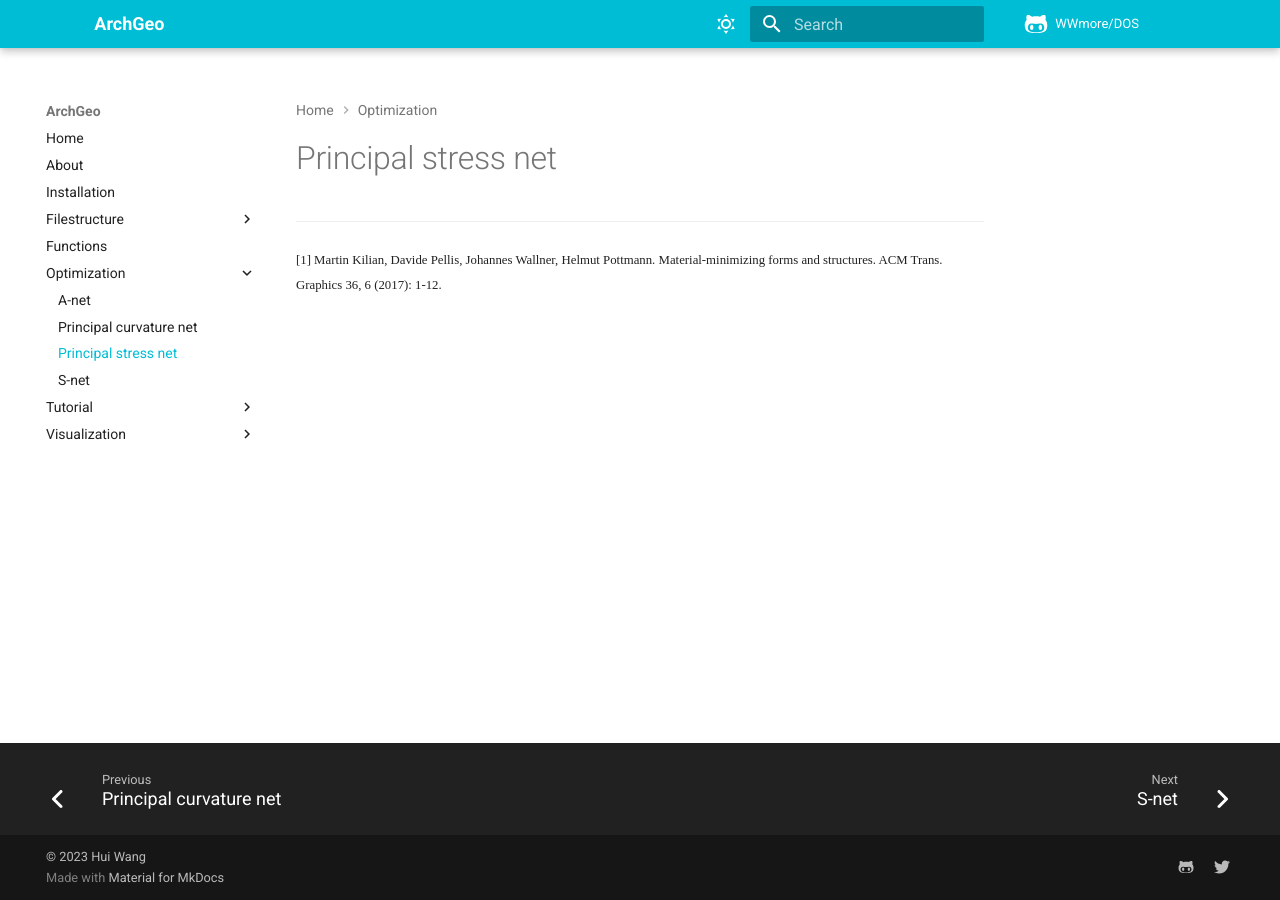
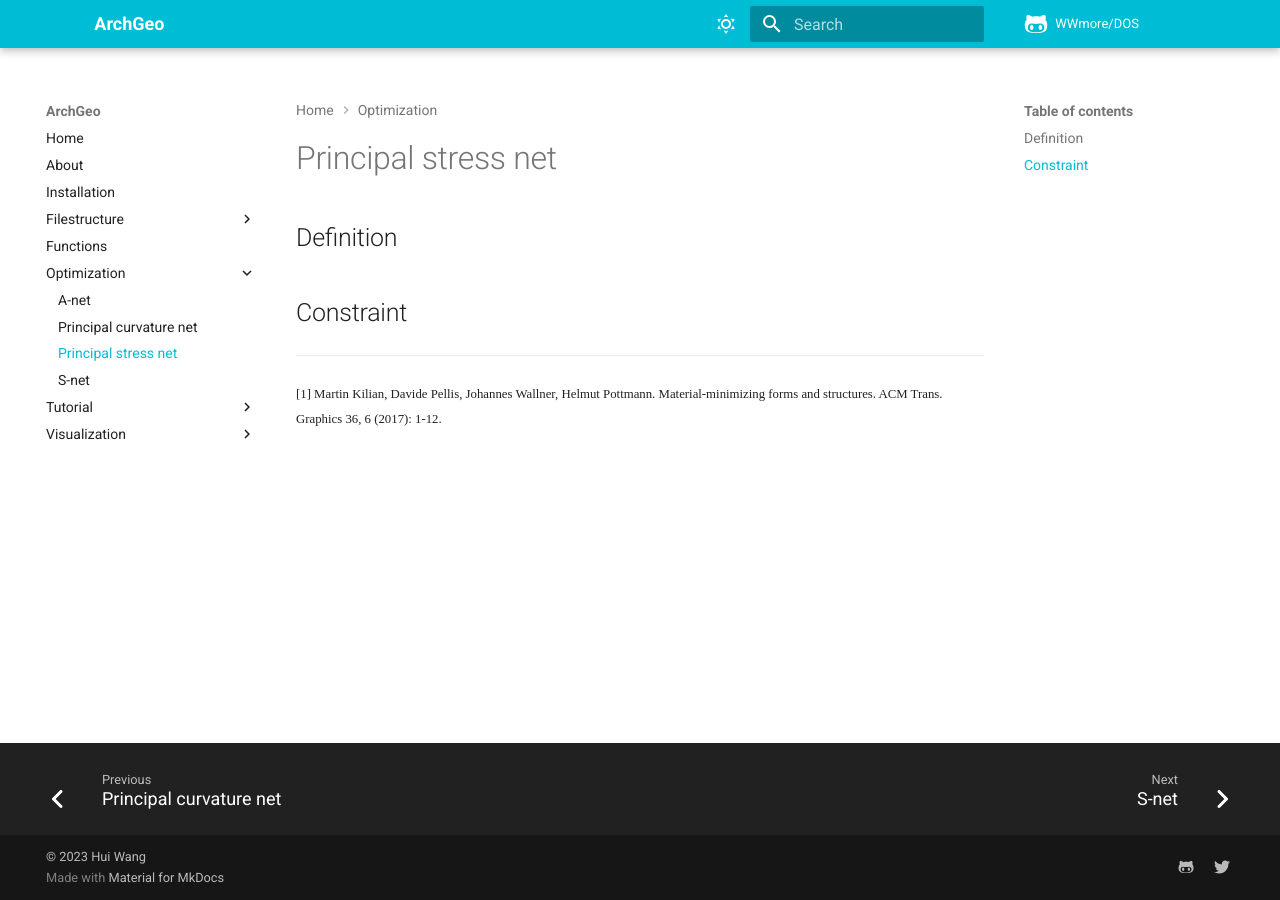
Before and after one commit to WWmore/mkdocs-archgeo, an MkDocs documentation site: the page built from docs/optimization/Principalstress.md, in a window 1280 px wide. Built offline with MkDocs 1.6.1 and Material for MkDocs 9.7.7, drawn with Linux system fonts in a browser that asks for light colours; comment, search, counter and statistics services are not loaded.

Commit message:
Update Principalstress.md

```diff
--- a/docs/optimization/Principalstress.md
+++ b/docs/optimization/Principalstress.md
@@ -1,4 +1,8 @@
 # Principal stress net
+
+## Definition
+
+## Constraint
 
 
 
```
